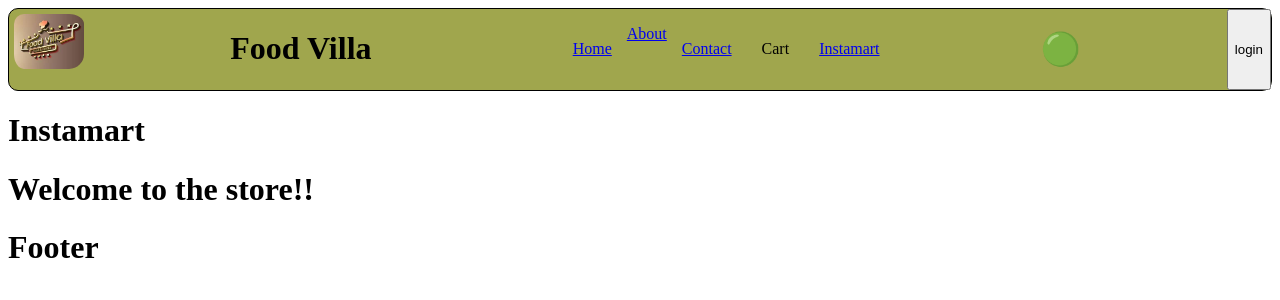
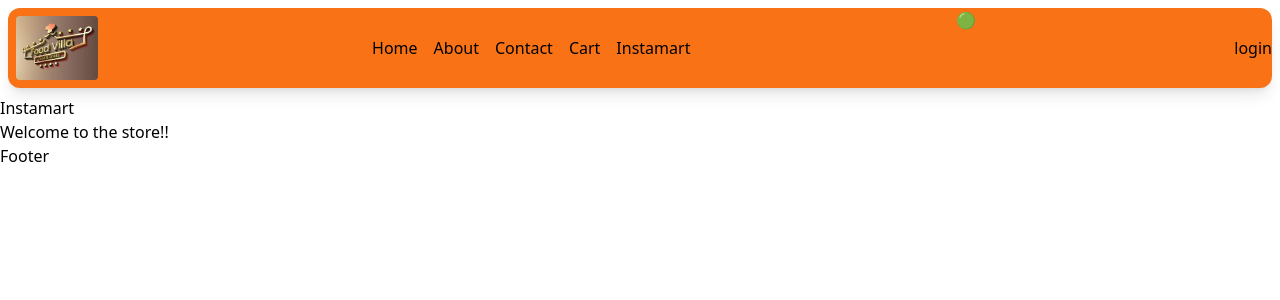
Before and after one commit to jit66/React-JS, a React (Vite) app in the folder Namaste-React/: page /instamart in a window 1280 px wide. Shown: the top 300 px of the page. Built offline with nearby package versions, Linux system fonts and the light colour scheme.

Commit message:
CHP - 10 Tailwind Css

```diff
--- a/Namaste-React/index.css
+++ b/Namaste-React/index.css
@@ -1,82 +1,3 @@
-.header{
-
-    display: flex;
-    justify-content: space-between;
-    border: 1px solid black;
-    border-radius: 10px ;
-    background-color: rgb(160, 166, 77);
-
-}
-
-.nav-items > ul{
-
-    list-style-type: none;
-    display: flex;
-}
-
-.nav-items > ul > li{
-
-    padding: 15px;
-
-}
-
-.logo{
-
-    width : 70px;
-    border-radius: 15px;
-    padding-left:5px;
-    padding-top: 5px;
-
-}
-
-.card{
-
-    /* border: 1px solid rgba(0, 0, 0, 0.796);
-    margin: 25px;
-    padding:10px;
-    width: 10%;
-    border-radius: 5px;
-    background-color:rgb(185, 183, 180) ; */
-
-   width: 200px;
-    border: 1px solid black;
-    padding: 10px;
-    margin: 10px;
-}
-
-.card > img{
-
-    width: 100%;
-
-}
-
-.card > h2{
-
-    font-size: medium;
-}
-
-.card >h3{
-    color: #686b78;
-    font-size: 13px;
-    margin-top: 4px;
-    word-wrap:break-word;
-}
-
-.resto-list{
-
-    display: flex;
-    flex-wrap: wrap;
-}
-
-.shimmer-card{
-
-    width:200px ;
-    height: 200px;
-    background-color: lightgrey;
-    margin:20px ;
-}
-
-.menu-card{
-
-    display: flex;
-}
+@tailwind base;
+@tailwind components;
+@tailwind utilities;
--- a/Namaste-React/index.html
+++ b/Namaste-React/index.html
@@ -6,9 +6,9 @@
     <meta name="viewport" content="width=device-width, initial-scale=1.0">
     <title>Namaste React</title>
     <link rel="stylesheet" href="index.css"/>
+    <!-- <script src="https://cdn.tailwindcss.com"></script> -->
 </head>
 <body>
-
     <div id="root">Not rendered</div> <!--not rendered will show for millisec on refresh-->
 
     <script type="module" src="src/App.js"></script>
--- a/Namaste-React/package.json
+++ b/Namaste-React/package.json
@@ -13,7 +13,9 @@
     "@babel/core": "^7.20.12",
     "babel-plugin-transform-remove-console": "^6.9.4",
     "parcel": "^2.8.2",
-    "process": "^0.11.10"
+    "postcss": "^8.4.21",
+    "process": "^0.11.10",
+    "tailwindcss": "^3.2.4"
   },
   "dependencies": {
     "react": "^18.2.0",
--- a/Namaste-React/src/components/Body.js
+++ b/Namaste-React/src/components/Body.js
@@ -36,22 +36,20 @@ const Body = () => {
 
     // if(filterRestaurants?.length===0) return<h1>Nooo</h1>
 
-
     return allrestaurants.length==0 ? (<Shimmer/>)
     : (
         <>
-        <div className="search-contaainer">
-
+        <div className="search-contaainer rounded-xl p-1 bg-gray-400 m-2">
             <input
              type="text"
-             className="search-input"
+             className="focus:bg-green-300 p-2 m-2"
              placeholder="Search"
              value={searchTxt}
              onChange={(e)=>{
                 setsearchTxt(e.target.value)
              }}
              />
-            <button className="search-btn"
+            <button className="search-btn p-2 m-2 bg-purple-500 hover:bg-purple-200 text-white rounded-xl"
              onClick={()=>{
 
                 const data = filterData(searchTxt,allrestaurants);
@@ -61,7 +59,7 @@ const Body = () => {
                 Search</button>
 
         </div>
-      <div className="resto-list">
+      <div className="flex flex-wrap justify-between">
 
         {
             (filterRestaurants?.length===0)?<h1>Nooo</h1>
--- a/Namaste-React/src/components/Header.js
+++ b/Namaste-React/src/components/Header.js
@@ -5,7 +5,7 @@ import useOnline from "../utils/useOnline";
 
 export const Title = () => (
   <a href="/">
-    <img className="logo" alt="logo" src={Logo} />
+    <img className="h-20 p-2 rounded-xl" alt="logo" src={Logo} />
   </a>
 );
 
@@ -21,22 +21,23 @@ const Header = () => {
   // console.log("render")
 
   return (
-    <div className="header">
+    <div className="h-20 m-2  flex justify-between rounded-xl bg-pink-100 shadow-lg md:bg-orange-500">
+
       <Title />
-      <h1>{title}</h1>
+      {/* <h1>{title}</h1> */}
       <div className="nav-items">
-        <ul>
-          <li>
+        <ul className="flex py-7">
+          <li className="px-2">
             <Link to="/">Home</Link>
           </li>
           <Link to="/about">
-            <li>About</li>
+            <li className="px-2">About</li>
           </Link>
-          <li>
+          <li className="px-2">
             <Link to="/contact">Contact</Link>
           </li>
-          <li>Cart</li>
-          <li>
+          <li className="px-2">Cart</li>
+          <li className="px-2">
             <Link to="/instamart">Instamart</Link>
           </li>
         </ul>
--- a/Namaste-React/src/components/RestaurantCard.js
+++ b/Namaste-React/src/components/RestaurantCard.js
@@ -2,12 +2,12 @@ import { IMG_CDN } from "../constants";
 
 const RestaurantCard = ({ cloudinaryImageId,name,cuisines,avgRating}) =>{
     return(
-      <div className="card">
+      <div className="w-40 h-60 p-2 m-2 shadow-lg bg-pink-100 border-separate">
       <img src={IMG_CDN+
       cloudinaryImageId}/>
-      <h2>{name}</h2>
-       <h3>{cuisines.join(", ")}</h3>
-      <h4> {avgRating} stars</h4>
+      <h2 className="font-bold text-lg">{name}</h2>
+       <h3 className="overflow-x-hidden">{cuisines.join(", ")}</h3>
+      <h4 className=""> {avgRating} stars</h4>
       </div>
     )
   }
--- a/Namaste-React/src/components/RestaurantMenu.js
+++ b/Namaste-React/src/components/RestaurantMenu.js
@@ -18,23 +18,23 @@ const RestaurantMenu = () => {
 
     return (!restaurant) ? <Shimmer/> :
     (
-       <div className="menu-card">
+       <div className="flex">
 
-        <div>
+        <div className="border p-2 m-2 bg-slate-400">
+            <img className="w-32 h-32 p-2 m-2 border" width="20%" src={IMG_CDN + restaurant?.cloudinaryImageId}/>
             <h1>Restaurant id: {resId}</h1>
             <h2>{restaurant?.name}</h2>
-            <img width="20%" src={IMG_CDN + restaurant?.cloudinaryImageId}/>
             <h3>{restaurant?.area}</h3>
             <h3>{restaurant?.city}</h3>
             <h3>{restaurant?.avgRating} stars</h3>
             <h3>{restaurant?.costForTwo}</h3>
             <h3>{restaurant?.totalRatings}</h3>
         </div>
-        <div>
-            <h1>Menu</h1>
-            <ul>{
+        <div className=" pl-2 mx-15 bg-orange-300">
+            <h1 className="font-bold text-slate-800 p-2">Menu</h1>
+            <ul className="text-lg border">{
                 (Object.values(restaurant?.menu?.items).map((item)=>
-                    <li key={item?.id}>{item?.name}</li>
+                    <li className="p-2" key={item?.id}>{item?.name}</li>
                 ))
                 }
             </ul>
--- /dev/null
+++ b/Namaste-React/tailwind.config.js
@@ -0,0 +1,10 @@
+/** @type {import('tailwindcss').Config} */
+module.exports = {
+  content: [
+    "./src/**/*.{html,js}",
+  ],
+  theme: {
+    extend: {},
+  },
+  plugins: [],
+}
```
Also changed, not shown: Namaste-React/.postcssrc (added), 1 other file (tests, documents, lock files or other folders).
